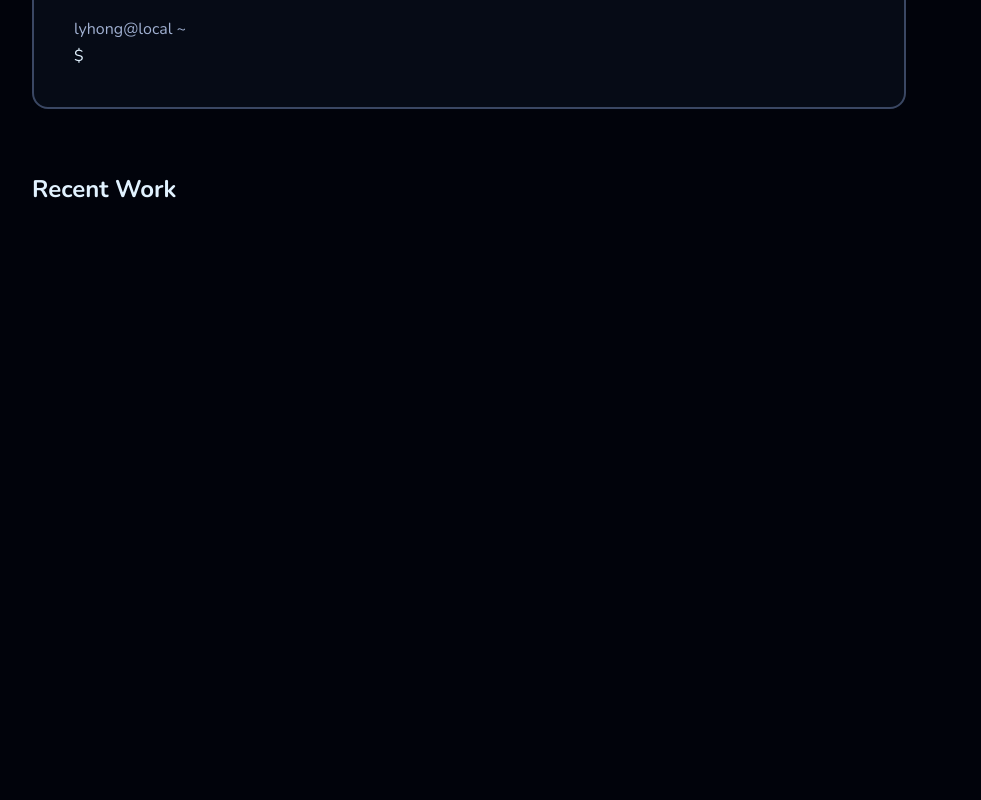
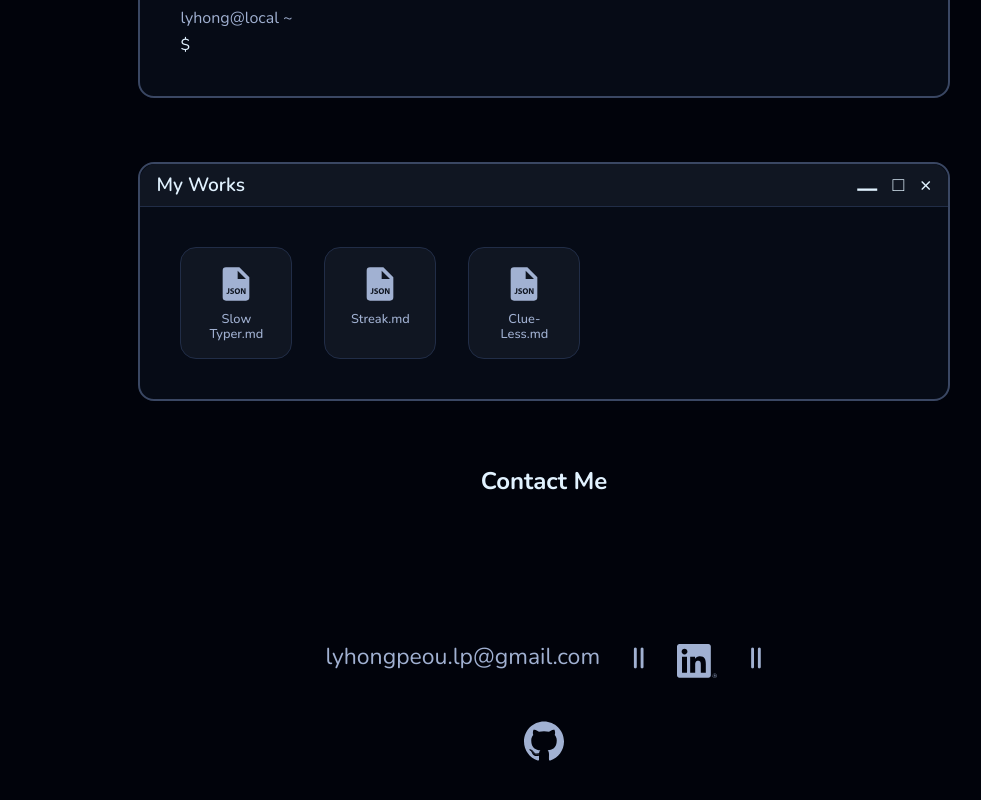
Before and after one commit to peoul/portfolio_ver_2, a React (Vite) app: page / in a window 1280 px wide. Shown: the part 994-1794 px from the top of the page, without its empty margins (96-1077 px from the left). Before the commit the page ends 1343 px from the top, so only its background shows below. Built offline with nearby package versions, Linux system fonts and the light colour scheme.

Commit message:
feat -Completed the porfolio website

```diff
--- a/src/App.css
+++ b/src/App.css
@@ -9,7 +9,7 @@ body {
   display: flex;
   flex-direction: column;
   gap: 1rem;
-  overflow-y: auto;
+  align-items: start;
 }
 
 .navbar {
@@ -45,6 +45,7 @@ body {
   justify-content: start;
   margin: 1.5rem;
   margin-bottom: 0rem;
+  min-height: 30vh;
 }
 
 .hero_left {
@@ -82,22 +83,14 @@ body {
   padding-left: 0;
 }
 
-.hero_link svg {
-  width: 2rem;
-  height: 2rem;
-  fill: var(--text-muted) !important;
-}
 
 @media (min-width: 768px) {
-  .hero_link svg {
-    width: 2rem; /* Instead of 30rem */
-    height: 2rem;
-  }
 
   .hero {
     padding: 0.5rem;
     margin: 7rem;
     margin-bottom: 0rem;
+    width: 65%;
   }
 
   .hero_left p {
@@ -114,4 +107,10 @@ body {
   color: var(--text);
 }
 
+.container {
+
+  align-items: center;
+
 }
+
+}
--- a/src/App.tsx
+++ b/src/App.tsx
@@ -4,7 +4,7 @@ import ModeIcon from "./assets/image/mode.svg?react";
 import HeroSection from "./component/Hero";
 import Terminal from "./component/Terminal";
 import RecentProject from "./component/Recent";
-
+import ContactSection from "./component/Contact";
 
 function App() {
   const [light, setLight] = useState(true);
@@ -21,7 +21,7 @@ function App() {
   }, [light]);
 
   return (
-    <div className="container">
+    <>
       <div className="navbar">
         <button
           className="mode_btn"
@@ -31,17 +31,16 @@ function App() {
           <ModeIcon />
         </button>
       </div>
+      <div className="container">
+        <HeroSection />
 
-      <HeroSection/>
+        <Terminal />
 
-      <Terminal/>
+        <RecentProject />
 
-      <RecentProject/>
-
-
-
-      <div></div>
-    </div>
+        <ContactSection/>
+      </div>
+    </>
   );
 }
 
--- a/src/assets/data/portfolio.json
+++ b/src/assets/data/portfolio.json
@@ -7,31 +7,20 @@
   "projects": [
     {
       "title": "Slow Typer",
-      "description": "A minimalist typing speed test application built with React and TypeScript. Features real-time feedback, performance metrics, and a clean, distraction-free interface for improving typing skills.",
-      "tags": ["React 19", "TypeScript", "Vite", "CSS3", "ESLint"],
+      "description": "Built a minimalist typing speed test with real-time WPM tracking and visual feedback.\n\n• Performance analytics dashboard\n• Responsive design for distraction-free practice\n• Real-time accuracy measurement",
+      "tags": ["React", "TypeScript", "CSS", "Personal"],
       "github": "https://github.com/peoul/slow-typer"
     },
     {
-      "title": "Streak - Habit Tracker",
-      "description": "A GitHub-style contribution tracker for personal habits. Build consistency one commit at a time with visual progress tracking and streak building.",
-      "tags": ["React", "TypeScript", "CSS3", "Local Storage"],
+      "title": "Streak",
+      "description": "Developed a GitHub-style habit tracker with contribution graphs.\n\n• Visual progress tracking system\n• Daily commit tracking\n• Streak visualization and momentum building\n• Consistency-focused user experience",
+      "tags": ["React", "TypeScript", "CSS", "Personal"],
       "github": "https://github.com/peoul/streak"
     },
-
     {
-      "title": "Clue-Less Game",
-      "description": "A simplified multiplayer version of the classic board game Clue, implemented as a web-based application with real-time gameplay and interactive features.",
-      "tags": [
-        "Python",
-        "School",
-        "Flask",
-        "Flask-SocketIO",
-        "SQLAlchemy",
-        "SQLite",
-        "HTML",
-        "CSS",
-        "JavaScript"
-      ],
+      "title": "Clue-Less",
+      "description": "Implemented a multiplayer web version of the classic Clue board game with real-time gameplay.\n\n• Lobby system with character selection\n• Turn-based mechanics and game state sync\n• Real-time multiplayer functionality\n\nTeam project for Foundations of Software at Johns Hopkins University.\nCollaborated with Amanda Lowery (PM), Linda Nguyen (Lead Dev), and Deon Odom (QA).",
+      "tags": ["Python", "Flask", "JavaScript", "School"],
       "github": "https://github.com/peoul/clue-less"
     }
   ],
--- /dev/null
+++ b/src/component/Contact.tsx
@@ -0,0 +1,39 @@
+import { contact } from "../assets/data/portfolio.json";
+import LinkedIn from "../assets/image/linkedin.svg?react";
+import Github from "../assets/image/github.svg?react";
+
+import "./contact.css";
+
+function ContactSection() {
+  return (
+    <div className="contact_section">
+      <h2> Contact Me</h2>
+
+      <div className="contact">
+        <a>{contact.email}</a>
+        <span className="separator">||</span>
+        <a>
+          <LinkedIn />
+        </a>
+        <span className="separator">||</span>
+        <a>
+          <Github />
+        </a>
+      </div>
+
+      <p className="attribution">
+        Made By Lyhong Peou @2025 and inspired by{" "}
+        <a
+          href="https://www.justinchi.me"
+          target="_blank"
+          rel="noopener noreferrer"
+        >
+          Justin Chi
+        </a>
+
+      </p>
+    </div>
+  );
+}
+
+export default ContactSection;
--- a/src/component/Recent.tsx
+++ b/src/component/Recent.tsx
@@ -1,32 +1,116 @@
 import "./recent.css";
-import {projects} from "../assets/data/portfolio.json"
+import { projects } from "../assets/data/portfolio.json";
+import File from "../assets/image/file.svg?react";
+import Github from "../assets/image/github.svg?react";
+import { useState } from "react";
 
-interface projectProps {
-  title: string,
-  description: string,
-  tags: string[],
-  features: string[],
-  github: string,
+interface ProjectProps {
+  title: string;
+  description: string;
+  tags: string[];
+  github: string;
 }
 
+function Modal({
+  title,
+  description,
+  tags,
+  github,
+  onClose,
+}: ProjectProps & { onClose: () => void }) {
+  return (
+    <div className="modal-overlay" onClick={onClose}>
+      <div className="modal-terminal" onClick={(e) => e.stopPropagation()}>
+        <div className="header">
+          <p>{title}</p>
+          <div className="header-action">
+            <p className="close_btn" onClick={onClose}>
+              ×
+            </p>
+          </div>
+        </div>
 
-function Card({ title, description, technologies, features, github }: ProjectProps) {
+        <div className="modal-content-body">
+          <div className="content-body-left">
 
-  return <>
-    <h3></h3>
-  </>
 
+          </div>
+          <div className="content-body-right">
+            <p>{description}</p>
+            <div className="tags">
+              {tags.map((tag, index) => (
+                <span key={index} className="tag">
+                  {tag}
+                </span>
+              ))}
+            </div>
+            <a href={github} target="_blank" rel="noopener noreferrer">
+              <Github />
+            </a>
+          </div>
+        </div>
+      </div>
+    </div>
+  );
+}
+
+function Card({ title, description, tags, github }: ProjectProps) {
+  const [open, setOpen] = useState(false);
+
+  const openHandler = (e: React.MouseEvent) => {
+    e.preventDefault();
+    setOpen(true);
+  };
+
+  const closeHandler = () => {
+    setOpen(false);
+  };
+
+  return (
+    <>
+      <div className="file" onClick={openHandler}>
+        <File />
+        <p>{title}.md</p>
+      </div>
+
+      {open && (
+        <Modal
+          title={title}
+          description={description}
+          tags={tags}
+          github={github}
+          onClose={closeHandler}
+        />
+      )}
+    </>
+  );
 }
 
 function RecentProject() {
   return (
-    <div className="recent_work">
-      <h2> Recent Work </h2>
+    <div className="terminal">
+      <div className="header">
+        <p>My Works</p>
+        <div className="header-action">
+          <p>⎼</p>
+          <p>□</p>
+          <p>×</p>
+        </div>
+      </div>
+
+      <div className="folder">
+        {projects.map((item, idx) => (
+          <Card
+            key={idx}
+            title={item.title}
+            description={item.description}
+            tags={item.tags}
+            github={item.github}
+          />
+        ))}
+      </div>
     </div>
   );
 }
 
-
-
-
 export default RecentProject;
--- /dev/null
+++ b/src/component/contact.css
@@ -0,0 +1,74 @@
+.contact_section {
+  display: flex;
+  flex-direction: column;
+  justify-content: start;
+  text-align: start;
+  margin: 2rem;
+  flex-wrap: wrap;
+}
+
+.contact_section a {
+  text-decoration: none;
+  color: var(--text-muted);
+}
+
+.attribution {
+  color: var(--text);
+  font-size: 0.8rem; /* Mobile size */
+  text-align: start;
+  word-break: break-word;
+  line-height: 1.5;
+}
+
+.contact {
+  display: flex;
+  gap: 2rem;
+  align-items: start;
+  justify-content: start;
+  flex-wrap: wrap;
+  padding: 2rem;
+  padding-left: 0;
+  font-size: 23px;
+}
+
+.separator {
+  display: none;
+}
+
+.contact svg {
+  width: 2.5rem; /* Instead of 30rem */
+  height: 2.5rem;
+  fill: var(--text-muted) !important;
+}
+
+@media (min-width: 768px) {
+  .contact_section {
+    width: 60%;
+    text-align: center;
+    margin: 7rem;
+    margin-top: 1rem;
+    margin-bottom: 2rem;
+    width: 60%;
+  }
+
+  .command {
+    font-size: 1rem;
+  }
+
+  .contact {
+    justify-content: center;
+    margin: 4rem;
+    padding: 5rem;
+  }
+
+  .separator {
+    color: var(--text-muted);
+    font-weight: bold;
+    display: unset;
+  }
+
+  .attribution {
+    font-size: 0.9rem; /* Desktop size */
+    text-align: center;
+  }
+}
--- a/src/component/recent.css
+++ b/src/component/recent.css
@@ -1,12 +1,133 @@
-.recent_work {
-  margin: 2rem;
-  display:flex;
+.folder {
+  min-height: min-content;
+  padding: 2.5rem;
+  border-top: 1px solid var(--border-muted);
+  color: var(--text-muted);
+  width: 100%;
+  display: flex;
+  flex-direction: row;
+  flex-wrap: wrap;
+  gap: 2rem;
+  height: min-content;
+  justify-content: center;
+}
+
+.file {
+  display: flex;
   flex-direction: column;
+  justify-content: baseline;
+  align-items: center;
+  background-color: var(--bg-light);
+  border: 1px solid var(--border-muted);
+  border-radius: 1rem;
+  padding: 1rem;
+  width: 7rem;
+  height: 7rem;
+  text-align: center;
+  cursor: pointer;
+  transition: all 0.2s ease;
+}
+
+.file:hover {
+  background-color: var(--bg);
+  transform: translateY(-2px);
+}
+
+.file svg {
+  width: 2.5rem !important;
+  height: 2.5rem !important;
+  min-width: 2.5rem;
+  min-height: 2.5rem;
+  fill: var(--text-muted);
+  margin-bottom: 0.5rem;
+  flex-shrink: 0;
+}
+
+.file p {
+  margin: 0;
+  font-size: 0.8rem;
+  font-weight: 500;
+  line-height: 1.2;
+  word-break: break-word;
+}
+
+.modal-overlay {
+  position: fixed;
+  top: 0;
+  left: 0;
+  right: 0;
+  bottom: 0;
+  background: rgba(0, 0, 0, 0.8);
+  display: flex;
+  justify-content: center;
+  align-items: center;
+  z-index: 1000;
+}
+
+.modal-terminal {
+  display: flex;
+  flex-direction: column;
+  align-items: start;
+  justify-content: center;
+  margin: 0;
+  background-color: var(--bg);
+  border-radius: 1rem;
+  border: 2px solid var(--border);
+  max-width: 600px;
+  width: 90%;
+  max-height: 70vh;
+  overflow-y: auto;
+  position: relative;
+}
+
+.modal-content-body {
+  padding: 2rem;
+  color: var(--text-muted);
+  display: flex;
+  flex-direction: column;
+  gap: 1rem;
+}
+
+.tags {
+  display: flex;
+  flex-direction: row;
+  width: 100%;
+  gap: 1rem;
+  flex-wrap: wrap;
+}
+
+.tag {
+  border: 1px solid var(--border-muted);
+  border-radius: 10px;
+  padding: 0.4rem;
+  background-color: var(--bg-dark);
+}
+
+.modal-content-body svg {
+  width: 1.5rem;
+  height: 1.5rem;
+  fill: var(--text-muted) !important;
+}
+
+.content-body-right{
+  display: flex;
+  flex-direction: column;
+  gap: 1rem;
+}
+
+.content-body-right p{
+    white-space: pre-line; /* This will respect \n line breaks */
+  line-height: 1.6;
+}
+
+
+
+.close_btn {
+  cursor: pointer;
 }
 
 @media (min-width: 768px) {
-  .recent_work {
-    margin: 7rem;
-    margin-top: 1rem;
+  .folder {
+    justify-content: start;
   }
 }
--- a/src/component/terminal.css
+++ b/src/component/terminal.css
@@ -1,9 +1,10 @@
 .terminal {
   display: flex;
   flex-direction: column;
-  align-items: center;
+  align-items: start;
   justify-content: center;
   margin: 2rem;
+  width: 90%;
   background-color: var(--bg);
   border-radius: 1rem;
   border: 2px solid var(--border);
@@ -32,7 +33,6 @@
 
 .command {
   min-height: min-content;
-  width: 100%;
   padding: 2.5rem;
   border-top: 1px solid var(--border-muted);
   color: var(--text-muted);
@@ -94,7 +94,7 @@ a {
     margin: 7rem;
     margin-top: 1rem;
     margin-bottom: 2rem;
-    width: 70%;
+    width: 65%;
   }
 
   .command {
```
Also changed, not shown: src/component/Terminal.tsx (+5 -6 lines), src/assets/image/file.svg (added).
